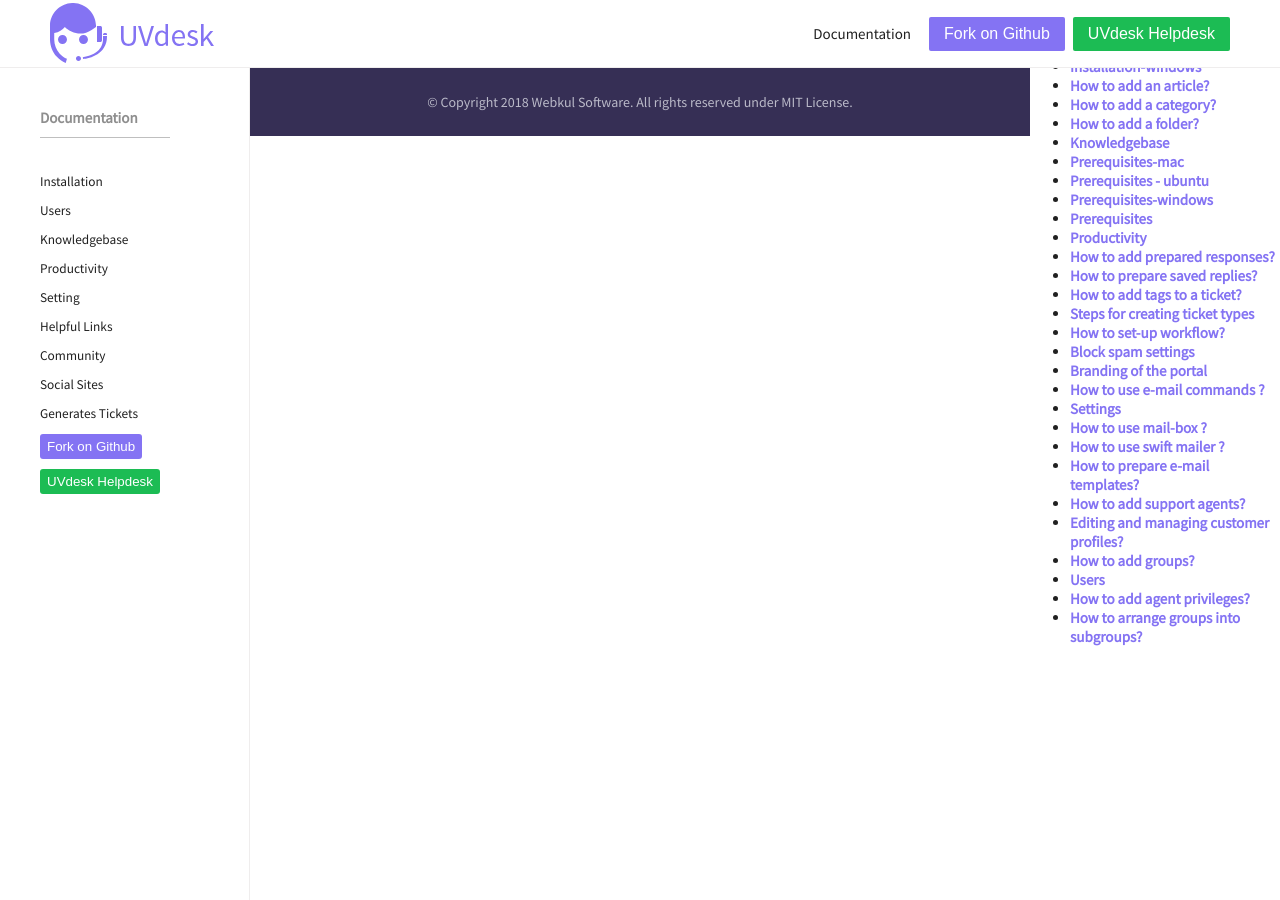
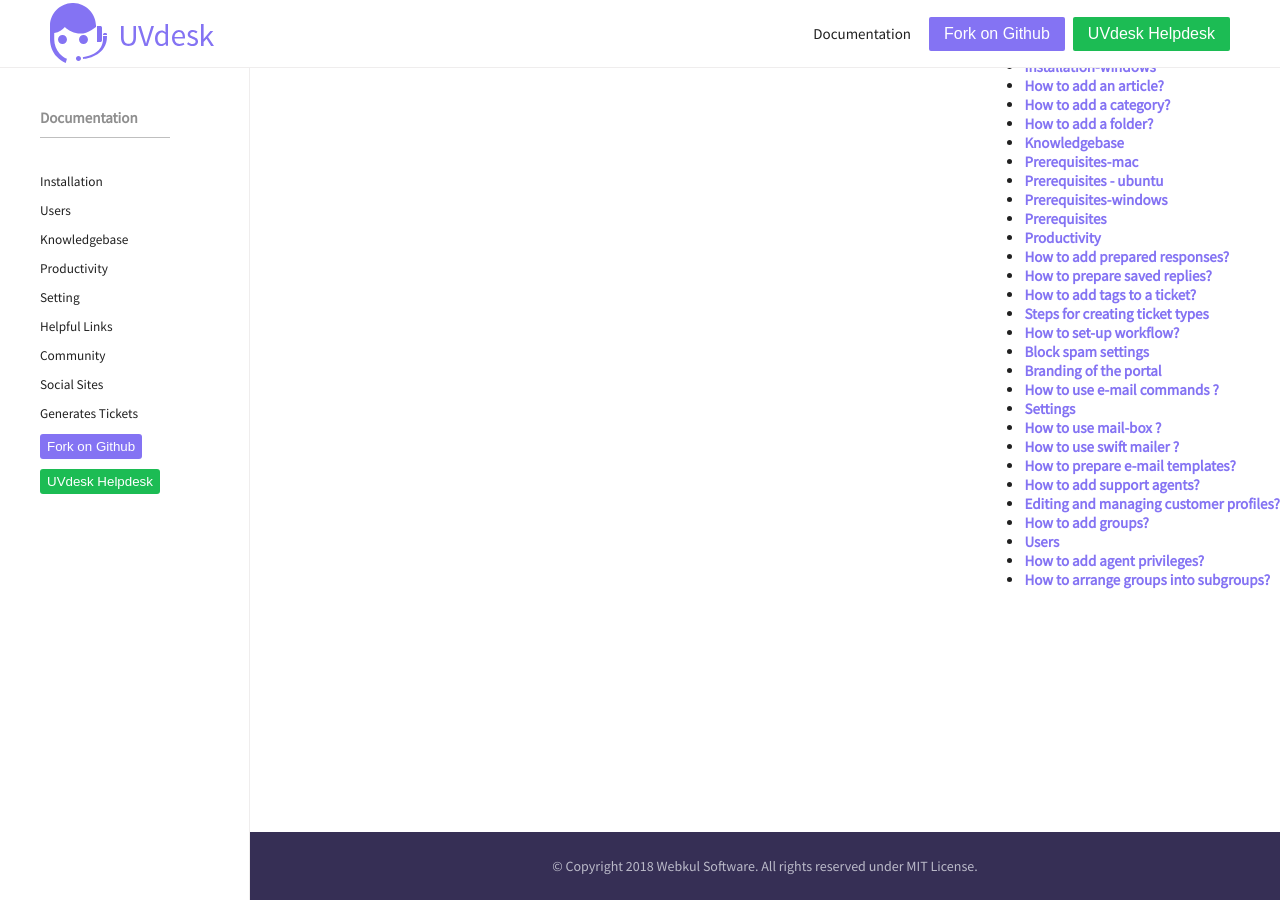
Before and after one commit to uvdesk/uvdesk.github.io, a Jekyll site: the page built from documents.html, in a window 1280 px wide. Built offline with Jekyll 4.4.1, drawn with Linux system fonts in a browser that asks for light colours.

Commit message:
Componenent container Resizing are now fixed

```diff
--- a/_sass/component.scss
+++ b/_sass/component.scss
@@ -1,7 +1,7 @@
 .component-container {
     display: grid;
-    grid-template-columns: var(--hamburger-menu-width) 1fr var(--hamburger-menu-width);
-    grid-template-rows: var(--header-footer-height) 1fr;
+    grid-template-columns: var(--hamburger-menu-width) 1fr;
+    grid-template-rows: var(--header-footer-height) calc(100vh - var(--header-footer-height) * 2 ) var(--header-footer-height);
     background-color: var(--container-bg-color);
 }
 
@@ -48,14 +48,14 @@
 }
 
 .component-container .footer {
-    grid-column: 2 / 3;
+    grid-column: 2 / 4;
     grid-row: 3 / 4;
 }
 
 @media all and (max-width: 870px) {
     .component-container {
         grid-template-columns: 1fr;
-        grid-template-rows: var(--header-footer-height) 1fr var(--header-footer-height);
+        grid-template-rows: var(--header-footer-height) calc(100vh - var(--header-footer-height) * 2 ) var(--header-footer-height);
     }
 
     .component-container .header-filler,　.component-container .sidebar-filler {
```
